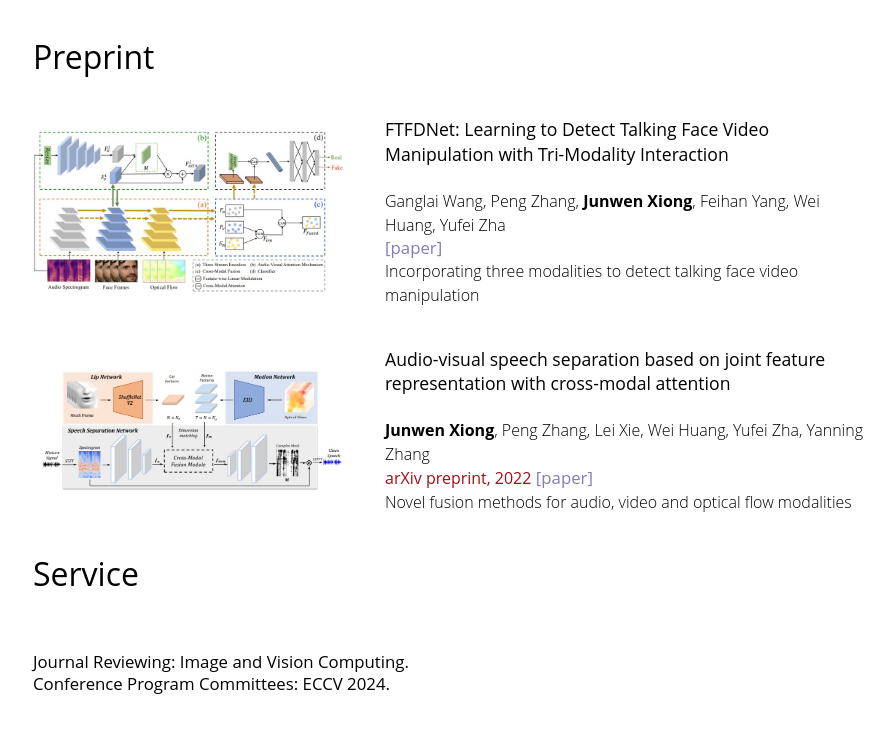
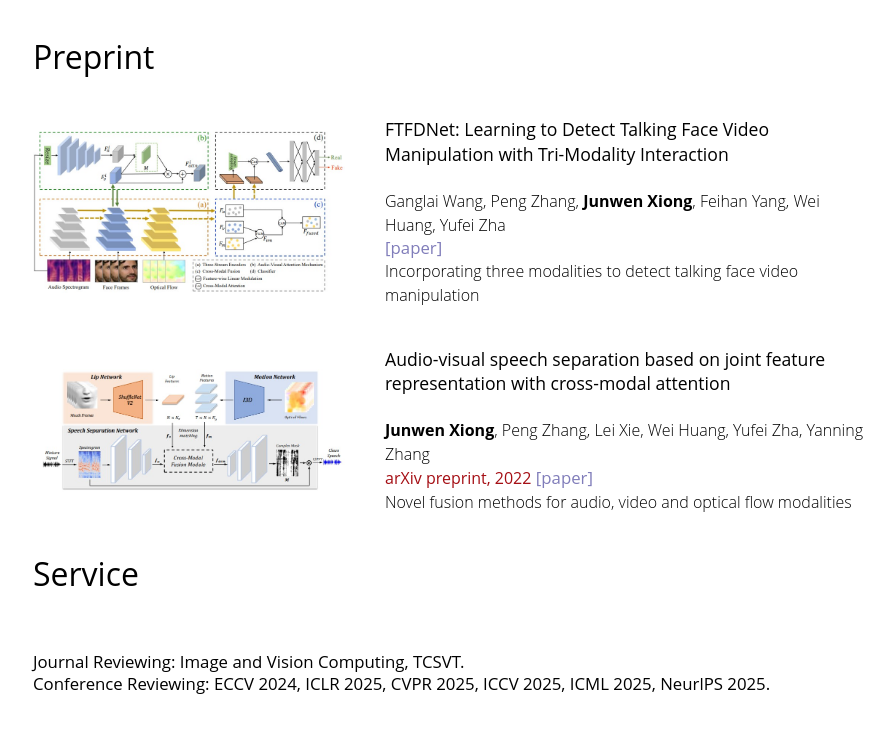
Before and after one commit to junwenxiong/junwenxiong.github.io, a plain HTML site: page index.html in a window 1280 px wide. Shown: the part 1612-2348 px from the top of the page, without its empty margins (227-1121 px from the left). Drawn offline with Linux system fonts and the light colour scheme.

Commit message:
modified conference reviewing

```diff
--- a/index.html
+++ b/index.html
@@ -380,8 +380,8 @@
 						<tbody>
 							<tr>
 								<td style="padding:20px;width:110%;vertical-align:middle">
-								<p><p>Journal Reviewing: Image and Vision Computing.<br />
-									Conference Program Committees: ECCV 2024.</p> </p>
+								<p><p>Journal Reviewing: Image and Vision Computing, TCSVT.<br />
+									Conference Reviewing: ECCV 2024, ICLR 2025, CVPR 2025, ICCV 2025, ICML 2025, NeurlPS 2025.</p> </p>
 								</td>
 							</tr>
 						</tbody>
```
